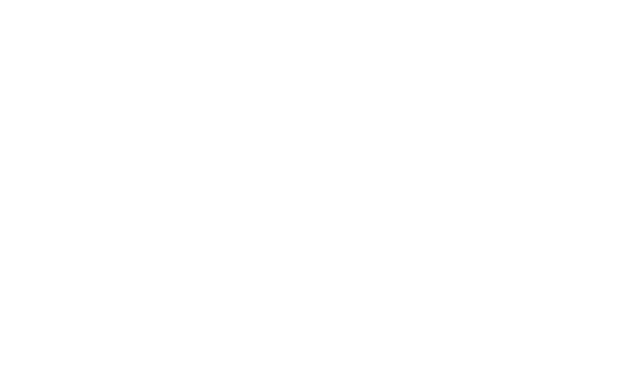
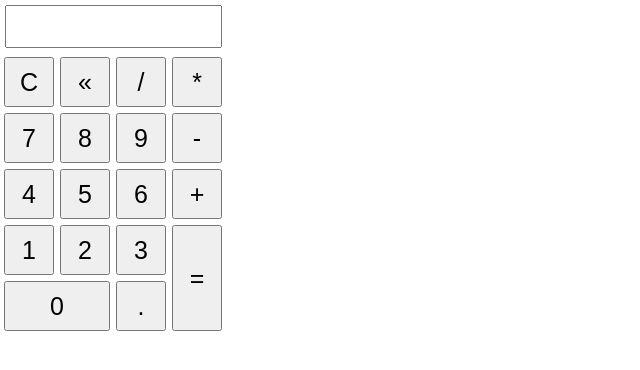
Before and after one commit to landrynjinwo/mycalco, a plain HTML site: page index.html in a window 1280 px wide. Shown: the whole page, without its empty margins (0-640 px from the left). Drawn offline with Linux system fonts and the light colour scheme.

Commit message:
all-in-one V1.0.0

```diff
--- a/index.html
+++ b/index.html
@@ -1,13 +1,83 @@
 <html>
     <head>
         <script>
+            function insert(num){
+                document.form.textview.value=document.form.textview.value+num;
+            }
+            function equal(){
+                var exp = document.form.textview.value;
+                if(exp){
+                    document.form.textview.value=eval(exp);
+                }
+
+            }
+            function clean(){
+                    document.form.textview.value="";
+
+            }
+            function back(){
+                var exp = document.form.textview.value;
+                document.form.textview.value=exp.substring(0,exp.length-1);
+
+            }
         </script>
         <style>
+            *{
+                margin: 0;
+                padding: 0;
+            }
+            .button{
+                width: 50;
+                height: 50;
+                font-size: 25;
+                margin: 2;
+                cursor: pointer;
+            }
+            .textview{
+                width: 217;
+                margin: 5;
+                font-size: 25;
+                padding: 5;
+            }
         </style>
     </head>
     <body>
         <div class="main">
-            <form action=""></form>
+            <form name="form" action="">
+                <input class="textview" name="textview">
+            </form>
+            <table>
+
+                <tr>
+                    <td><input class="button" type="button" value="C" onclick="clean()"></td>
+                    <td><input class="button" type="button" value="«" onclick="back()"></td>
+                    <td><input class="button" type="button" value="/" onclick="insert('/')"></td>
+                    <td><input class="button" type="button" value="*" onclick="insert('*')"></td>
+                </tr>
+                <tr>
+                    <td><input class="button" type="button" value="7" onclick="insert(7)"></td>
+                    <td><input class="button" type="button" value="8" onclick="insert(8)"></td>
+                    <td><input class="button" type="button" value="9" onclick="insert(9)"></td>
+                    <td><input class="button" type="button" value="-" onclick="insert('-')"></td>
+                </tr>
+                <tr>
+                    <td><input class="button" type="button" value="4" onclick="insert(4)"></td>
+                    <td><input class="button" type="button" value="5" onclick="insert(5)"></td>
+                    <td><input class="button" type="button" value="6" onclick="insert(6)"></td>
+                    <td><input class="button" type="button" value="+" onclick="insert('+')"></td>
+                </tr>
+                <tr>
+                    <td><input class="button" type="button" value="1" onclick="insert(1)"></td>
+                    <td><input class="button" type="button" value="2" onclick="insert(2)"></td>
+                    <td><input class="button" type="button" value="3" onclick="insert(3)"></td>
+                    <td rowspan="5"><input class="button" style="height:106" type="button" value="=" onclick="equal()"></td>
+                </tr>
+                <tr>
+                        <td colspan="2"><input class="button" style="width:106" type="button" value="0" onclick="insert(0)"></td>
+                        <td><input class="button" type="button" value="." onclick="insert('.')"></td>
+
+                    </tr>
+            </table>
         </div>
     </body>
 </html>
```
